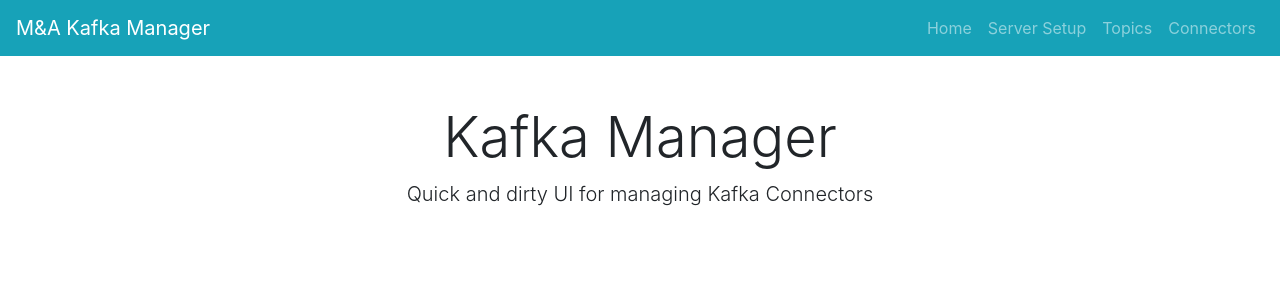
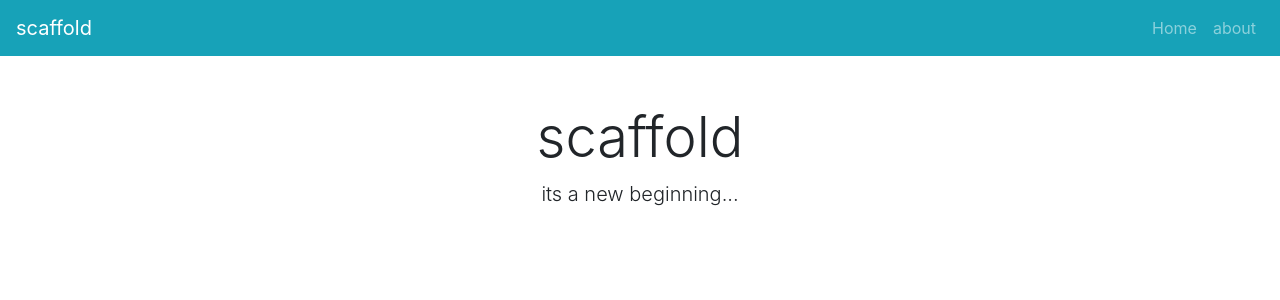
Before and after one commit to jeffbeagley/spa_foundation, a Vue app: page / in a window 1280 px wide. Shown: the top 300 px of the page. Built offline with nearby package versions, Linux system fonts and the light colour scheme.

Commit message:
removed all unneccessary references to an older repo

```diff
--- a/package.json
+++ b/package.json
@@ -1,5 +1,5 @@
 {
-  "name": "mihlfeld_spa",
+  "name": "scaffold",
   "version": "0.1.0",
   "private": true,
   "scripts": {
--- a/src/components/NavBar.vue
+++ b/src/components/NavBar.vue
@@ -1,15 +1,13 @@
 <template>
     <b-navbar toggleable="md" type="dark" variant="info">
         <b-navbar-toggle target="nav_collapse"></b-navbar-toggle>
-        <b-navbar-brand to="/">M&A Kafka Manager</b-navbar-brand>
+        <b-navbar-brand to="/">scaffold</b-navbar-brand>
 
         <b-collapse is-nav id="nav_collapse">
             <b-navbar-nav class="ml-auto">
                 <b-navbar-nav>
                     <b-nav-item to="/">Home</b-nav-item>
-                    <b-nav-item to="/server_setup">Server Setup</b-nav-item>
-                    <b-nav-item to="/topics">Topics</b-nav-item>
-                    <b-nav-item to="/connectors">Connectors</b-nav-item>
+                    <b-nav-item to="/about">about</b-nav-item>
                 </b-navbar-nav>
             </b-navbar-nav>
 
--- a/src/router.js
+++ b/src/router.js
@@ -14,13 +14,10 @@
             meta: { title: 'Home' }
         },
         {
-            path: '/server_setup',
-            name: 'server_setup',
-            meta: { title: 'some other page' },
-            // route level code-splitting
-            // this generates a separate chunk (about.[hash].js) for this route
-            // which is lazy-loaded when the route is visited.
-            component: () => import(/* webpackChunkName: "server_setup" */ './views/server_setup.vue')
+            path: '/about',
+            name: 'about',
+            meta: { title: 'about page' },
+            component: () => import(/* webpackChunkName: "about" */ './views/about.vue')
         }
     ]
 })
--- a/src/views/Home.vue
+++ b/src/views/Home.vue
@@ -1,8 +1,8 @@
 <template>
   <div class="home">
     <div class="pricing-header px-3 py-3 pt-md-5 pb-md-4 mx-auto text-center">
-      <h1 class="display-4">Kafka Manager</h1>
-      <p class="lead">Quick and dirty UI for managing Kafka Connectors</p>
+      <h1 class="display-4">scaffold</h1>
+      <p class="lead">its a new beginning...</p>
     </div>
 
   </div>
--- /dev/null
+++ b/src/views/about.vue
@@ -0,0 +1,23 @@
+<template>
+  <div class="server_setup">
+   about page
+
+  </div>
+</template>
+
+<script>
+import { mapGetters, mapActions } from 'vuex'
+export default {
+    data () {
+        return {
+
+        }
+    },
+    methods: {
+
+    },
+    mounted () {
+
+    }
+}
+</script>
--- a/src/views/server_setup.vue
+++ /dev/null
@@ -1,93 +0,0 @@
-<template>
-  <div class="server_setup">
-    <b-container>
-        <h1 class="mt-5">Server Setup</h1>
-        <p class="lead">Adding your server url here will cause it to persist across this app for this session only</p>
-    <b-form @submit="setServers" @reset="onReset" v-if="show">
-      <b-form-group id="connect_url"
-                    label="Connect URL:"
-                    label-for="exampleInput1"
-                    description="This is the URL that points to a Kafka Connect Instance.. by default it will be http://hostname:8083">
-        <b-form-input id="exampleInput1"
-                      type="text"
-                      v-model="form.connect_url"
-                      placeholder="Enter url">
-        </b-form-input>
-      </b-form-group>
-      <b-form-group id="connect_url"
-                    label="Kafka REST URL:"
-                    label-for="exampleInput1"
-                    description="This is the URL that points to a Kafka Connect Instance.. by default it will be http://hostname:8082">
-        <b-form-input id="exampleInput1"
-                      type="text"
-                      v-model="form.kafka_url"
-                      placeholder="Enter url">
-        </b-form-input>
-      </b-form-group>
-      <b-button type="submit" variant="primary">Connect</b-button>
-      <b-button type="reset" variant="danger">Reset and Clear Server</b-button>
-    </b-form>
-
-    </b-container>
-
-  </div>
-</template>
-
-<script>
-import { mapGetters, mapActions } from 'vuex'
-export default {
-    data () {
-        return {
-            form: {
-                kafka_url: '',
-                connect_url: ''
-
-            },
-            show: true
-        }
-    },
-    methods: {
-        ...mapActions(['add_server']),
-        setServers (evt) {
-            evt.preventDefault()
-
-            if(this.form.connect_url !== '') {
-                this.form.connect_url = this.form.connect_url.replace(/\/+$/, '')
-
-                this.$store.dispatch('add_server', {
-                    url: this.form.connect_url,
-                    type: 'connect'
-
-                })
-            }
-
-            if(this.form.kafka_url !== '') {
-                this.form.kafka_url = this.form.kafka_url.replace(/\/+$/, '')
-
-                this.$store.dispatch('add_server', {
-                    url: this.form.kafka_url,
-                    type: 'kafka'
-
-                })
-            }
-        },
-        onReset (evt) {
-            evt.preventDefault()
-            /* Reset our form values */
-            this.form.kafka_url = ''
-            this.form.connect_url = ''
-
-            this.$store.dispatch('remove_server', { type: 'connect' })
-            this.$store.dispatch('remove_server', { type: 'kafka' })
-
-            /* Trick to reset/clear native browser form validation state */
-            this.show = false
-            this.$nextTick(() => { this.show = true })
-        }
-    },
-    mounted () {
-        this.form.connect_url = this.$store.getters.getConnectorServer
-        this.form.kafka_url = this.$store.getters.getKafkaServer
-    }
-}
-</script>
```
Also changed, not shown: public/manifest.json.
